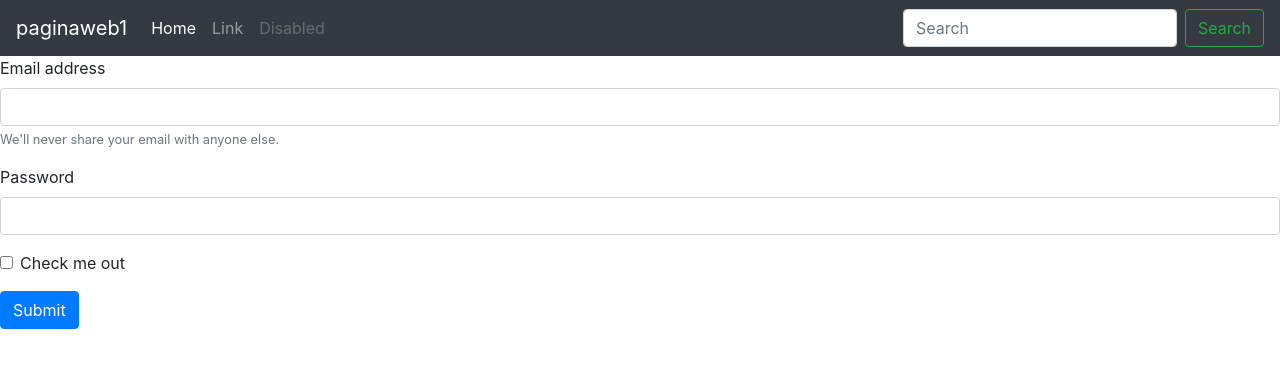
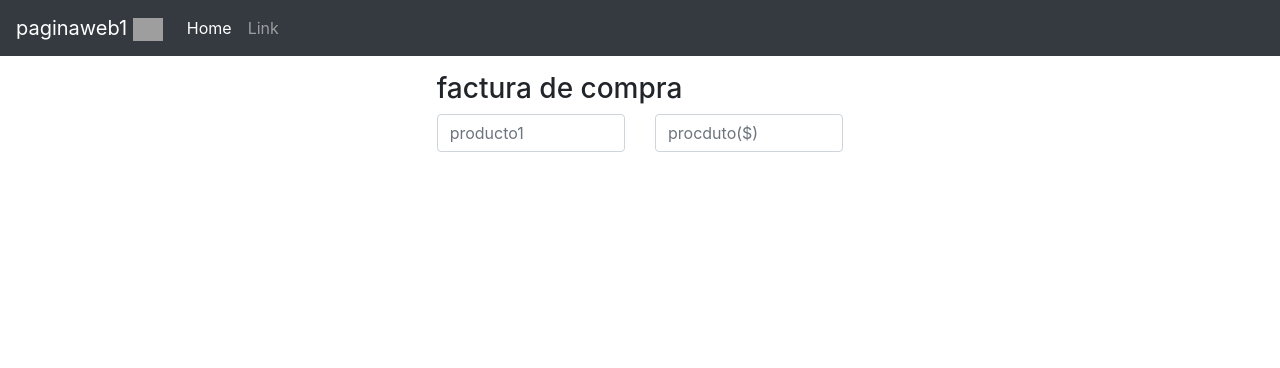
Before and after one commit to jakelinepenagos1/proyecto1, a PHP site: page / in a window 1280 px wide. Shown: the top 368 px of the page. Run offline with PHP 8.4, Linux system fonts and the light colour scheme; grey boxes are pictures that could not be loaded.

Commit message:
modificando mas cosas 2

```diff
--- a/index.php
+++ b/index.php
@@ -9,7 +9,9 @@
 <body>
 <header>
 <nav class="navbar navbar-expand-lg navbar-dark bg-dark">
-  <a class="navbar-brand" href="#">paginaweb1</a>
+  <a class="navbar-brand" href="#">paginaweb1
+  <img src="2914669.(1)svg"width=30px alt="">
+  </a>
   <button class="navbar-toggler" type="button" data-toggle="collapse" data-target="#navbarTogglerDemo02" aria-controls="navbarTogglerDemo02" aria-expanded="false" aria-label="Toggle navigation">
     <span class="navbar-toggler-icon"></span>
   </button>
@@ -22,34 +24,34 @@
       <li class="nav-item">
         <a class="nav-link" href="#">Link</a>
       </li>
-      <li class="nav-item">
-        <a class="nav-link disabled" href="#" tabindex="-1" aria-disabled="true">Disabled</a>
-      </li>
-    </ul>
-    <form class="form-inline my-2 my-lg-0">
-      <input class="form-control mr-sm-2" type="search" placeholder="Search">
-      <button class="btn btn-outline-success my-2 my-sm-0" type="submit">Search</button>
+
     </form>
   </div>
 </nav>
 </header>
 <main>
-<form>
-  <div class="form-group">
-    <label for="exampleInputEmail1">Email address</label>
-    <input type="email" class="form-control" id="exampleInputEmail1" aria-describedby="emailHelp">
-    <small id="emailHelp" class="form-text text-muted">We'll never share your email with anyone else.</small>
+
+<div class="conteiner">
+  <div class="row justify-content-center mt-3">
+     <div class="col-4">
+
+
+     <form>
+     <h3>factura de compra </h3>
+  <div class="row">
+    <div class="col">
+      <input type="text" class="form-control" placeholder="producto1">
+    </div>
+    <div class="col">
+      <input type="text" class="form-control" placeholder="procduto($)">
+    </div>
   </div>
-  <div class="form-group">
-    <label for="exampleInputPassword1">Password</label>
-    <input type="password" class="form-control" id="exampleInputPassword1">
+</form>
+
+      </div>
   </div>
-  <div class="form-group form-check">
-    <input type="checkbox" class="form-check-input" id="exampleCheck1">
-    <label class="form-check-label" for="exampleCheck1">Check me out</label>
-  </div>
-  <button type="submit" class="btn btn-primary">Submit</button>
-</form>
+</div>
+
 </main>
 <footer>
 
```
Also changed, not shown: img/2914669 (1).svg (added), img/2914669.svg (added).
